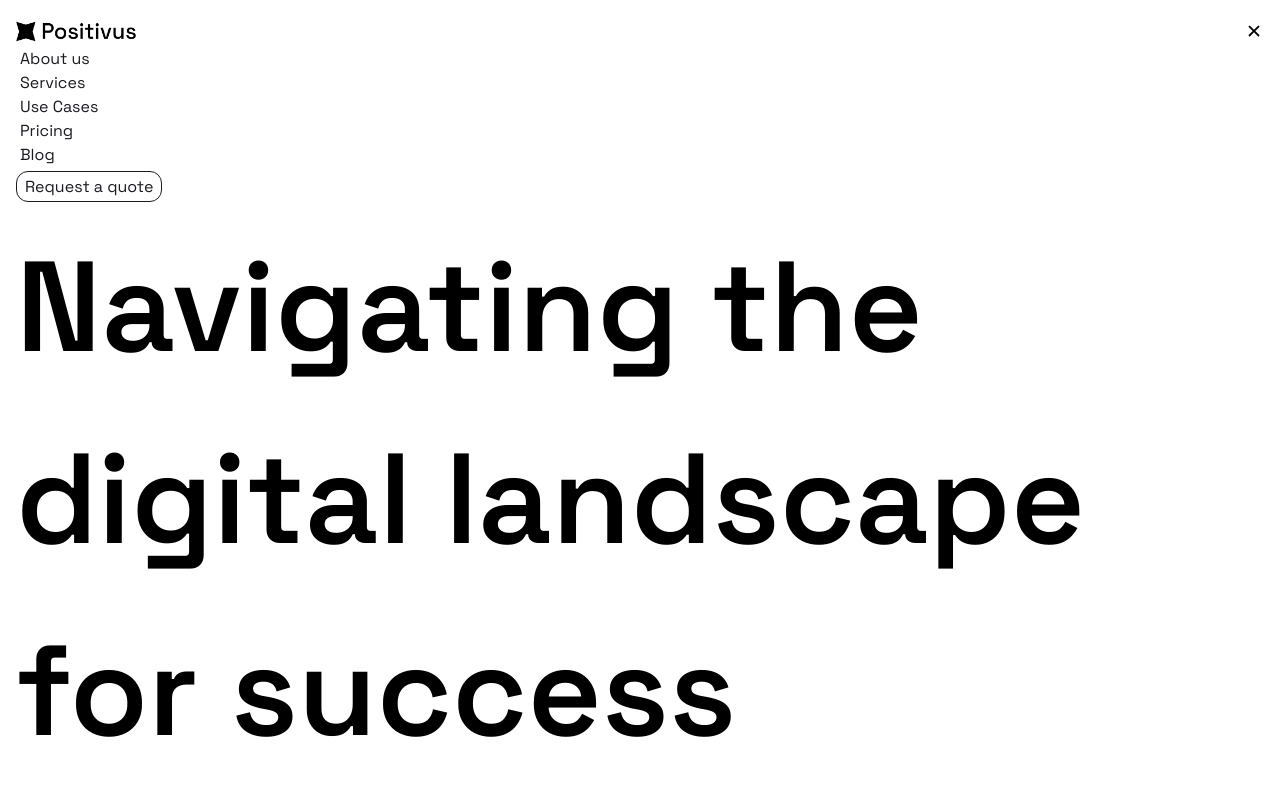
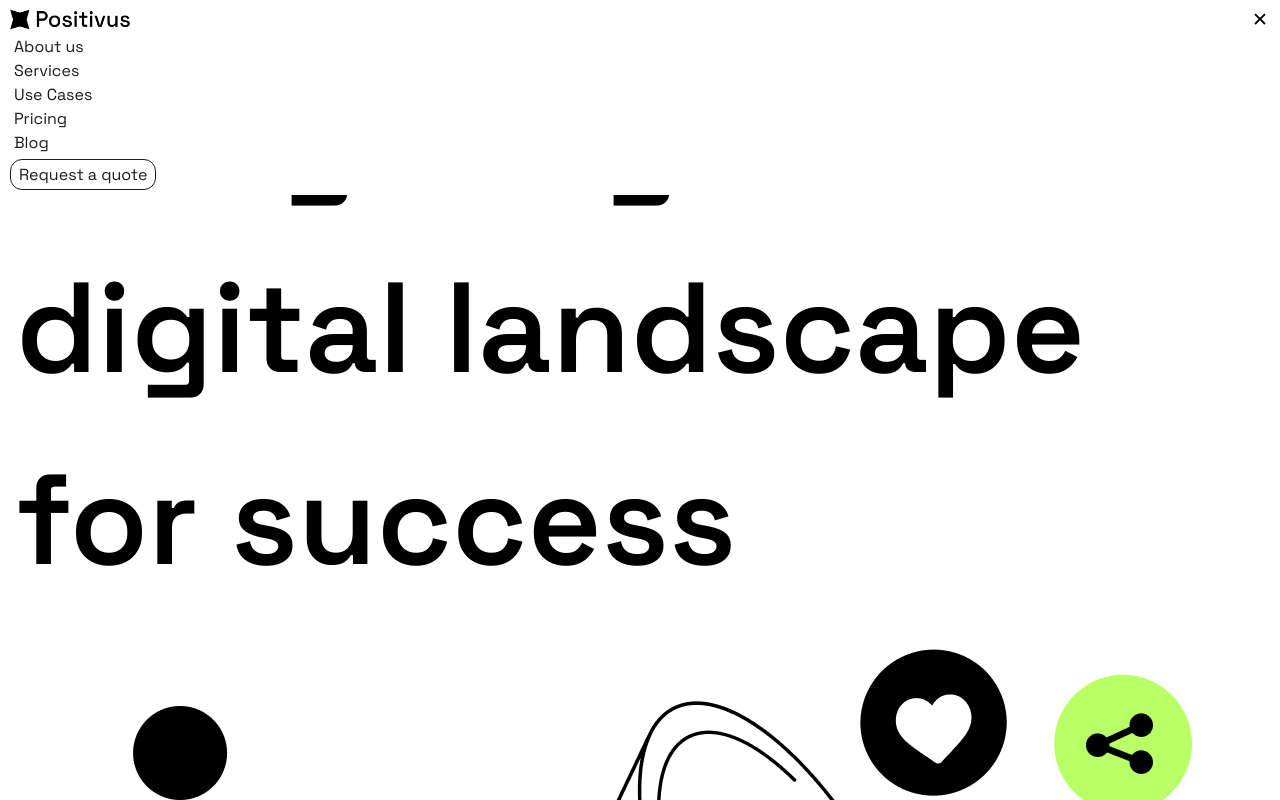
Before and after one commit to pooya-nasiri/Positivus, a React (Vite) app: page / in a window 1280 px wide. Both pictures are taken after a click on the icon 1254 px from the left and 31 px from the top of the page. Shown: the top 800 px of the page. Built offline with nearby package versions, Linux system fonts and the light colour scheme.

Commit message:
best respons for nav and herosection

```diff
--- a/src/pages/Layout.jsx
+++ b/src/pages/Layout.jsx
@@ -8,7 +8,7 @@ const Layout = () => {
     console.log(open)
   return (
     <>
-    <header className="mb-3">
+    <header className=" transform transition ease-in left-0 top-0 px-2.5 pt-1 fixed w-full bg-white ">
         <div className="flex justify-between items-center">
             <ul>
             <li>
@@ -18,7 +18,7 @@ const Layout = () => {
             <FaBars onClick={()=>{setopen(true)}} className={`${open ? `hidden`:`flex`} text-gray-500 text-xl`}/>
             <IoCloseSharp onClick={()=>{setopen(false)}} className={`${open ? `flex`:`hidden`} text-xl`}/>
         </div>
-    <nav className={`${open ? `flex`:`hidden`} text-dark `} >
+    <nav className={`${open ? `flex`:`hidden`} text-dark`} >
         <ul>
 
           <li>
@@ -37,7 +37,7 @@ const Layout = () => {
             <Link to="/blog" className="hover:bg-greenLight hover:border-greenLight rounded-xl focus:bg-greenLight focus:border-greenLight p-1 ">Blog</Link>
           </li>
 
-          <li className="mt-2">
+          <li className="my-2">
             <Link to="/requestAquote" className="focus:bg-greenLight focus:border-greenLight border rounded-xl px-2 py-1">Request a quote</Link>
           </li>
         </ul>
--- a/src/pages/home/components/HeroSection.jsx
+++ b/src/pages/home/components/HeroSection.jsx
@@ -6,7 +6,7 @@ import Marquee from "react-fast-marquee";
 function HeroSection() {
   return (
     <div>
-        <div className='space-y-2'>
+        <div className='space-y-2 mt-6 '>
             <h1 className='text-[clamp(2rem,10vw,30rem)] font-semibold'>Navigating the digital landscape for success</h1>
             <img src={heroSection}alt='logo'/>
         </div>
```
